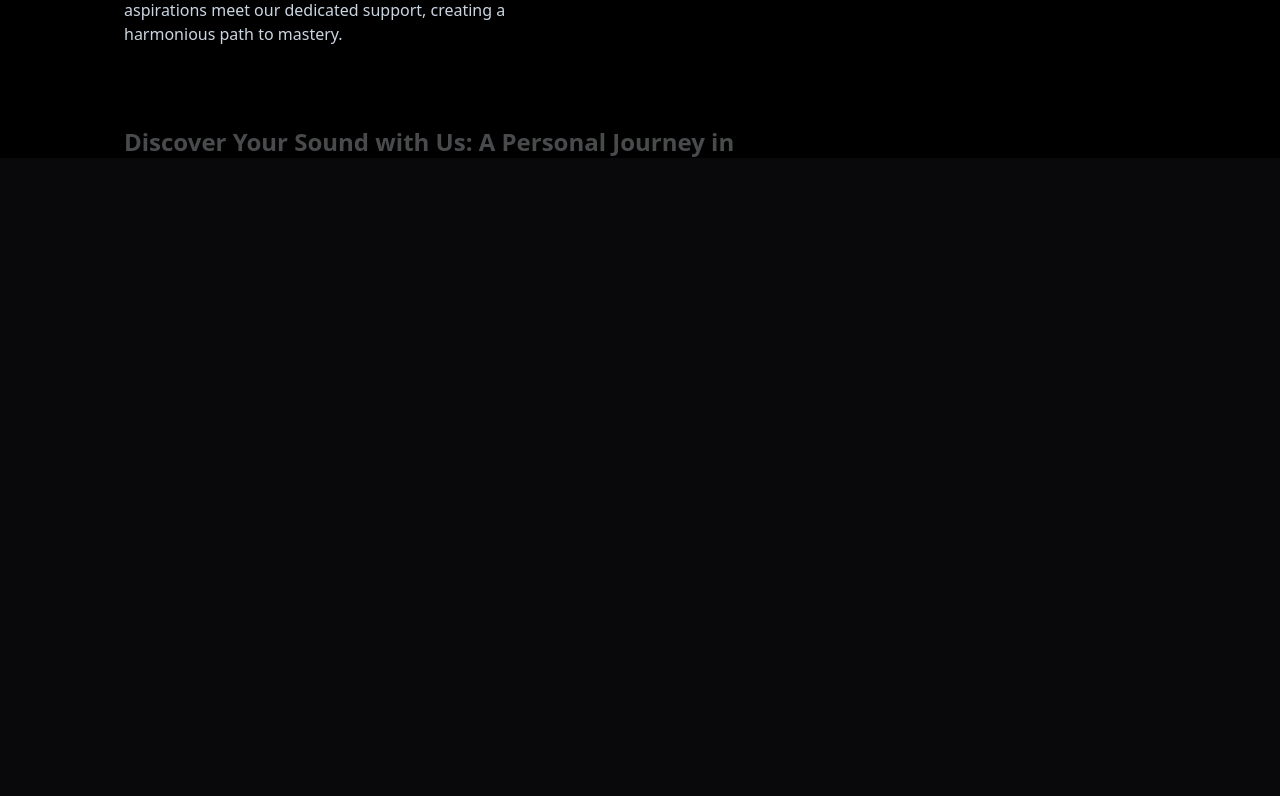
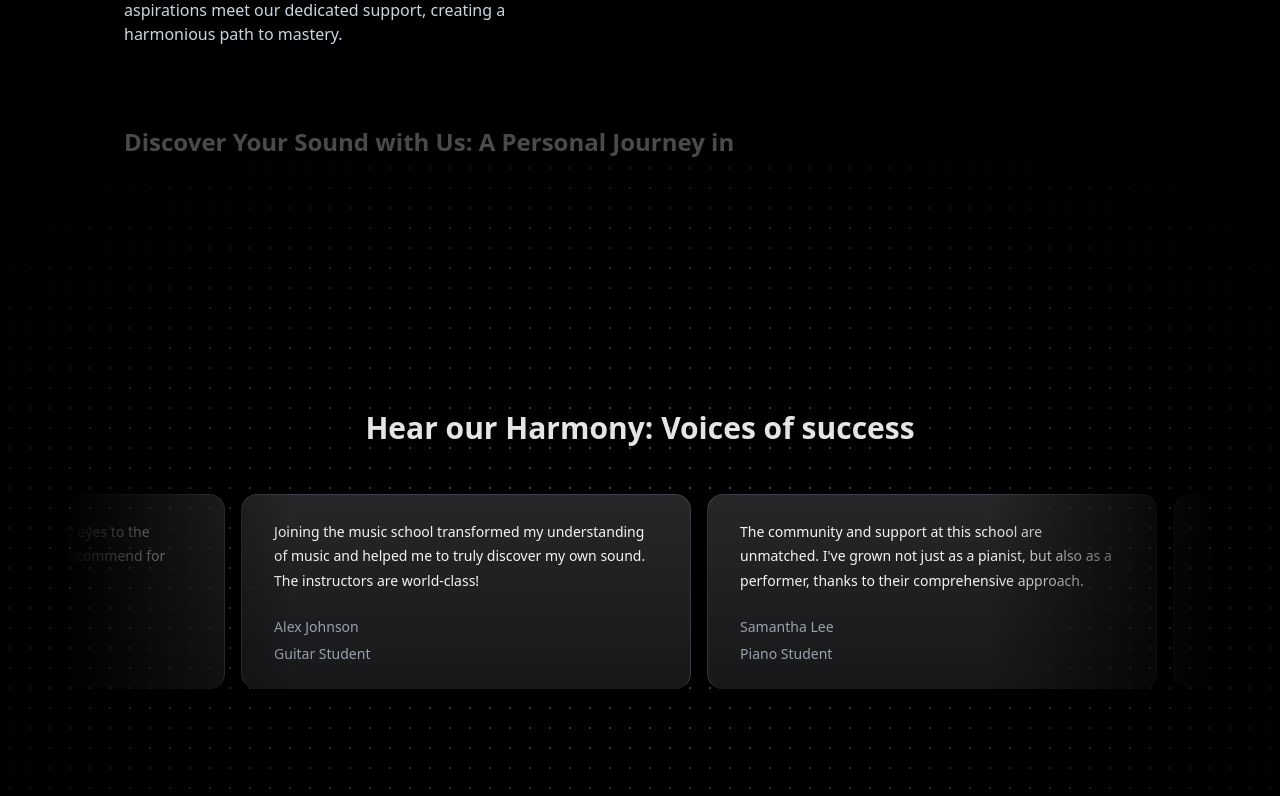
Before and after one commit to Czar-16/MusicMentor, a Next.js app: page / in a window 1280 px wide. Shown: the part 2001-2797 px from the top of the page. Before the commit the page ends 2159 px from the top, so only its background shows below. Built offline with nearby package versions, Linux system fonts and the light colour scheme.

Commit message:
added moving cards and grids

```diff
--- a/package.json
+++ b/package.json
@@ -16,7 +16,7 @@
     "next": "16.0.1",
     "react": "19.2.0",
     "react-dom": "19.2.0",
-    "tailwind-merge": "^3.3.1"
+    "tailwind-merge": "^3.4.0"
   },
   "devDependencies": {
     "@tailwindcss/postcss": "^4",
--- a/src/app/globals.css
+++ b/src/app/globals.css
@@ -5,7 +5,16 @@
 @theme inline {
   --animate-spotlight: spotlight 2s ease 0.75s 1 forwards;
 }
+@theme inline {
+  --animate-scroll: scroll var(--animation-duration, 40s)
+    var(--animation-direction, forwards) linear infinite;
 
+  @keyframes scroll {
+    to {
+      transform: translate(calc(-50% - 0.5rem));
+    }
+  }
+}
 @keyframes spotlight {
   0% {
     opacity: 0;
--- a/src/app/page.tsx
+++ b/src/app/page.tsx
@@ -1,5 +1,6 @@
 import FeaturedCourses from "@/components/FeaturedCourses";
 import HeroSection from "@/components/HeroSection";
+import TestimonialCards from "@/components/TestimonialCards";
 import StickyScrollRevealDemo from "@/components/WhyChooseUs";
 
 import Image from "next/image";
@@ -10,6 +11,7 @@
       <HeroSection />
       <FeaturedCourses />
       <StickyScrollRevealDemo />
+      <TestimonialCards />
     </main>
   );
 }
--- a/src/components/HeroSection.tsx
+++ b/src/components/HeroSection.tsx
@@ -22,7 +22,7 @@
 
         <div className="mt-6">
           <Link href={"/courses"}>
-            <Button>Explore courses</Button>
+            <Button className="cursor-pointer">Explore courses</Button>
           </Link>
         </div>
 
--- /dev/null
+++ b/src/components/TestimonialCards.tsx
@@ -0,0 +1,71 @@
+"use client";
+
+import React, { useEffect, useState } from "react";
+import { InfiniteMovingCards } from "./ui/infinite-moving-cards";
+import { cn } from "@/lib/utils";
+const testimonials = [
+  {
+    quote:
+      "Joining the music school transformed my understanding of music and helped me to truly discover my own sound. The instructors are world-class!",
+    name: "Alex Johnson",
+    title: "Guitar Student",
+  },
+  {
+    quote:
+      "The community and support at this school are unmatched. I've grown not just as a pianist, but also as a performer, thanks to their comprehensive approach.",
+    name: "Samantha Lee",
+    title: "Piano Student",
+  },
+  {
+    quote:
+      "This school offered me the tools and confidence to take my singing to the next level. I'm endlessly grateful for the personalized coaching.",
+    name: "Michael Chen",
+    title: "Vocal Student",
+  },
+  {
+    quote:
+      "As a violinist, finding the right mentor can be challenging, but this school matched me with a teacher who truly understands my goals and challenges.",
+    name: "Emily Taylor",
+    title: "Violin Student",
+  },
+  {
+    quote:
+      "The production courses here opened my eyes to the intricacies of music production. Highly recommend for any aspiring producers!",
+    name: "Chris Morales",
+    title: "Music Production Student",
+  },
+];
+
+// -----------
+function TestimonialCards() {
+  return (
+    <div className="relative flex flex-col h-[50rem] w-full items-center justify-center bg-white dark:bg-black">
+      <div
+        className={cn(
+          "absolute inset-0",
+          "[background-size:20px_20px]",
+          "[background-image:radial-gradient(#d4d4d4_1px,transparent_1px)]",
+          "dark:[background-image:radial-gradient(#404040_1px,transparent_1px)]"
+        )}
+      />
+      {/* Radial gradient for the container to give a faded look */}
+
+      <div className="pointer-events-none absolute inset-0 flex items-center justify-center bg-white [mask-image:radial-gradient(ellipse_at_center,transparent_20%,black)] dark:bg-black"></div>
+      <h2 className="relative z-10 mb-8 text-center text-3xl font-bold text-neutral-800 dark:text-neutral-200">
+        Hear our Harmony: Voices of success
+      </h2>
+
+      <div className="relative z-10 flex w-full justify-center overflow-hidden px-4 sm:px-6 lg:px-8">
+        <div className="w-full max-w-6xl">
+          <InfiniteMovingCards
+            items={testimonials}
+            direction="right"
+            speed="slow"
+          />
+        </div>
+      </div>
+    </div>
+  );
+}
+
+export default TestimonialCards;
--- /dev/null
+++ b/src/components/ui/infinite-moving-cards.tsx
@@ -0,0 +1,117 @@
+"use client";
+
+import { cn } from "@/lib/utils";
+import React, { useEffect, useState } from "react";
+
+export const InfiniteMovingCards = ({
+  items,
+  direction = "left",
+  speed = "fast",
+  pauseOnHover = true,
+  className,
+}: {
+  items: {
+    quote: string;
+    name: string;
+    title: string;
+  }[];
+  direction?: "left" | "right";
+  speed?: "fast" | "normal" | "slow";
+  pauseOnHover?: boolean;
+  className?: string;
+}) => {
+  const containerRef = React.useRef<HTMLDivElement>(null);
+  const scrollerRef = React.useRef<HTMLUListElement>(null);
+
+  useEffect(() => {
+    addAnimation();
+  }, []);
+  const [start, setStart] = useState(false);
+  function addAnimation() {
+    if (containerRef.current && scrollerRef.current) {
+      const scrollerContent = Array.from(scrollerRef.current.children);
+
+      scrollerContent.forEach((item) => {
+        const duplicatedItem = item.cloneNode(true);
+        if (scrollerRef.current) {
+          scrollerRef.current.appendChild(duplicatedItem);
+        }
+      });
+
+      getDirection();
+      getSpeed();
+      setStart(true);
+    }
+  }
+  const getDirection = () => {
+    if (containerRef.current) {
+      if (direction === "left") {
+        containerRef.current.style.setProperty(
+          "--animation-direction",
+          "forwards"
+        );
+      } else {
+        containerRef.current.style.setProperty(
+          "--animation-direction",
+          "reverse"
+        );
+      }
+    }
+  };
+  const getSpeed = () => {
+    if (containerRef.current) {
+      if (speed === "fast") {
+        containerRef.current.style.setProperty("--animation-duration", "20s");
+      } else if (speed === "normal") {
+        containerRef.current.style.setProperty("--animation-duration", "40s");
+      } else {
+        containerRef.current.style.setProperty("--animation-duration", "80s");
+      }
+    }
+  };
+  return (
+    <div
+      ref={containerRef}
+      className={cn(
+        "scroller relative z-20 max-w-7xl overflow-hidden [mask-image:linear-gradient(to_right,transparent,white_20%,white_80%,transparent)]",
+        className
+      )}
+    >
+      <ul
+        ref={scrollerRef}
+        className={cn(
+          "flex w-max min-w-full shrink-0 flex-nowrap gap-4 py-4",
+          start && "animate-scroll",
+          pauseOnHover && "hover:[animation-play-state:paused]"
+        )}
+      >
+        {items.map((item, idx) => (
+          <li
+            className="relative w-[350px] max-w-full shrink-0 rounded-2xl border border-b-0 border-zinc-200 bg-[linear-gradient(180deg,#fafafa,#f5f5f5)] px-8 py-6 md:w-[450px] dark:border-zinc-700 dark:bg-[linear-gradient(180deg,#27272a,#18181b)]"
+            key={item.name}
+          >
+            <blockquote>
+              <div
+                aria-hidden="true"
+                className="user-select-none pointer-events-none absolute -top-0.5 -left-0.5 -z-1 h-[calc(100%_+_4px)] w-[calc(100%_+_4px)]"
+              ></div>
+              <span className="relative z-20 text-sm leading-[1.6] font-normal text-neutral-800 dark:text-gray-100">
+                {item.quote}
+              </span>
+              <div className="relative z-20 mt-6 flex flex-row items-center">
+                <span className="flex flex-col gap-1">
+                  <span className="text-sm leading-[1.6] font-normal text-neutral-500 dark:text-gray-400">
+                    {item.name}
+                  </span>
+                  <span className="text-sm leading-[1.6] font-normal text-neutral-500 dark:text-gray-400">
+                    {item.title}
+                  </span>
+                </span>
+              </div>
+            </blockquote>
+          </li>
+        ))}
+      </ul>
+    </div>
+  );
+};
```
Also changed, not shown: 1 other file (tests, documents, lock files or other folders).
